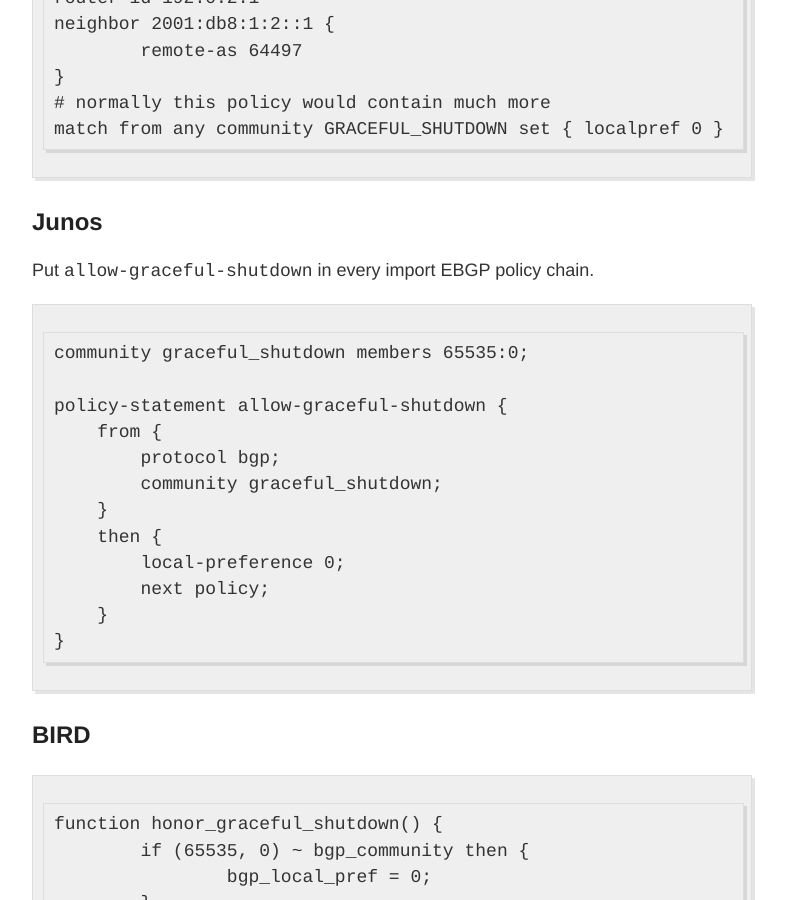
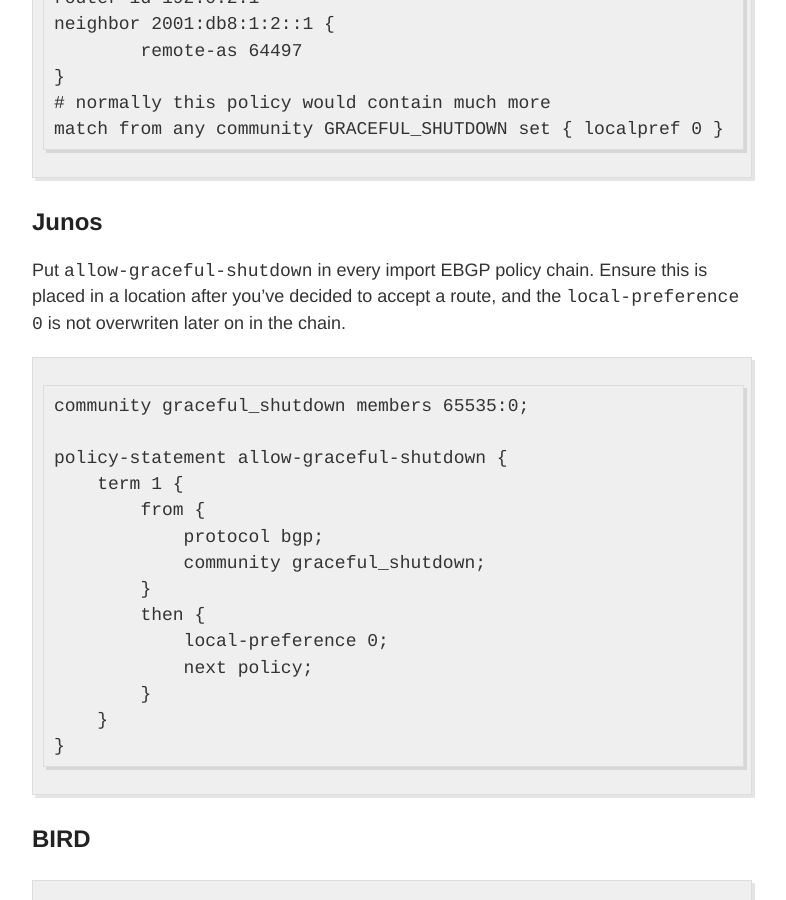
Before and after one commit to NLNOG/bgpfilterguide, a Jekyll site: the page built from guides/graceful_shutdown.md, in a window 1280 px wide and 900 px high, scrolled down 1991 px. Shown: the whole window, without its empty margins (248-1034 px from the left). Built offline with Jekyll 4.4.1, drawn with Linux system fonts in a browser that asks for light colours.

Commit message:
improve junos

````diff
--- a/guides/graceful_shutdown.md
+++ b/guides/graceful_shutdown.md
@@ -68,19 +68,21 @@
 
 ## Junos
 
-Put `allow-graceful-shutdown` in every import EBGP policy chain.
+Put `allow-graceful-shutdown` in every import EBGP policy chain. Ensure this is placed in a location after you've decided to accept a route, and the `local-preference 0` is not overwriten later on in the chain.
 
 ```
 community graceful_shutdown members 65535:0;
 
 policy-statement allow-graceful-shutdown {
-    from {
-        protocol bgp;
-        community graceful_shutdown;
-    }
-    then {
-        local-preference 0;
-        next policy;
+    term 1 {
+        from {
+            protocol bgp;
+            community graceful_shutdown;
+        }
+        then {
+            local-preference 0;
+            next policy;
+        }
     }
 }
 ```
````
